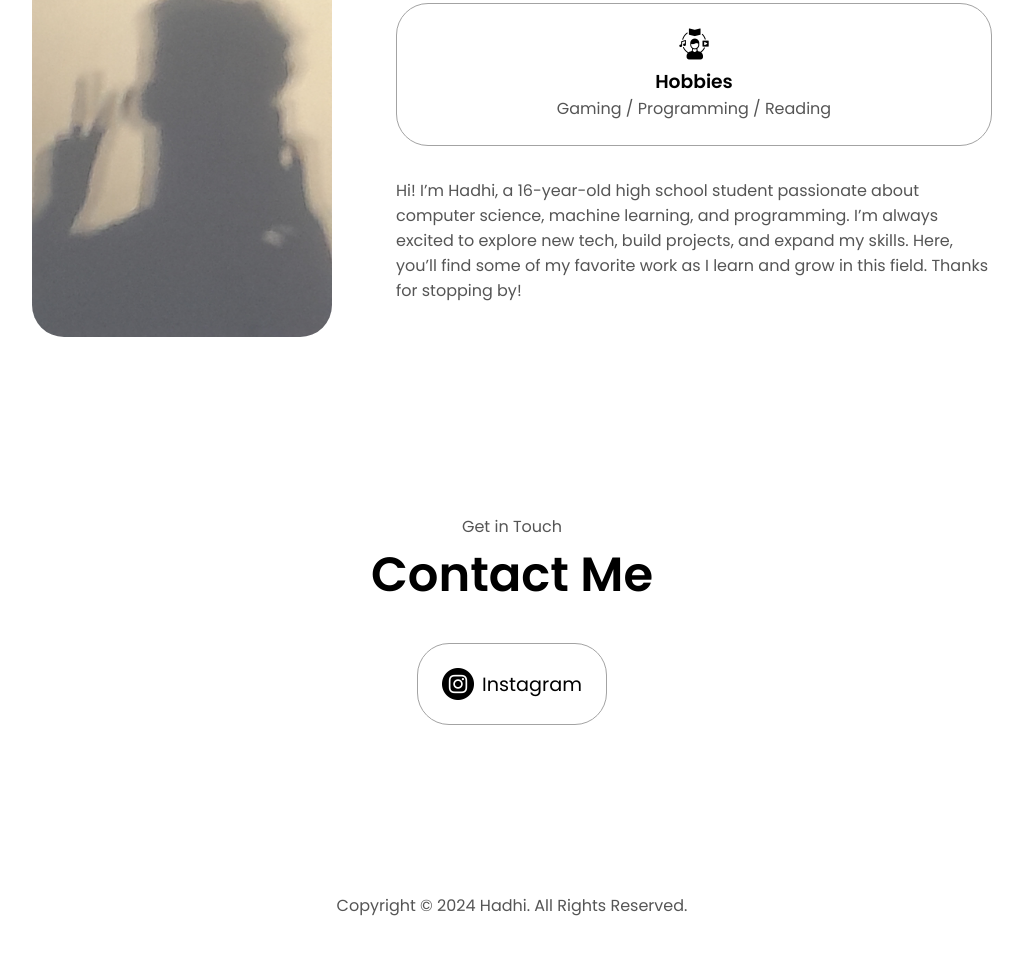
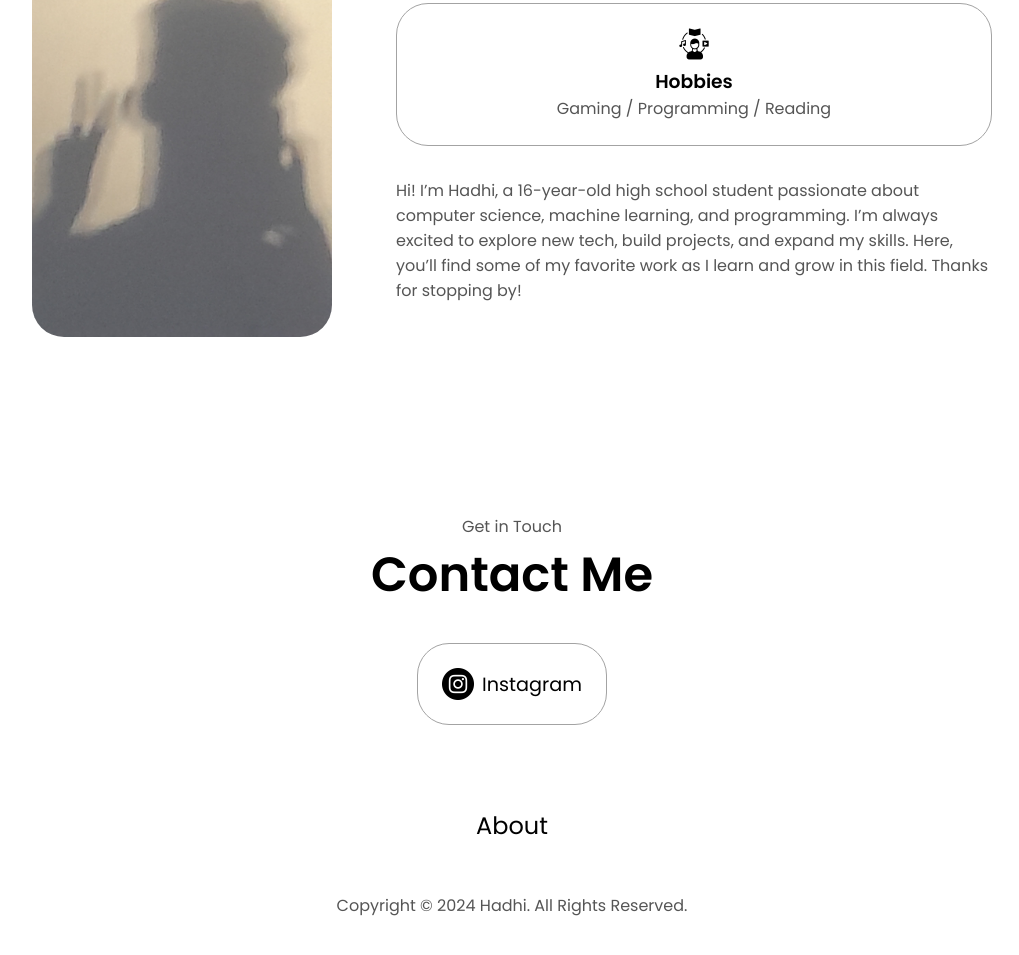
Before and after one commit to haaaddhiii/portfolio, a plain HTML site: page index.html in a window 1280 px wide. Shown: the part 1182-2137 px from the top of the page, without its empty margins (128-1147 px from the left). Drawn offline with Linux system fonts and the light colour scheme.

Commit message:
Update index.html

```diff
--- a/index.html
+++ b/index.html
@@ -382,10 +382,10 @@
       <nav>
         <div class="nav-links-container">
           <ul class="nav-links">
-            <!-- <li><a href="#about">About</a></li> -->
-            <!-- <li><a href="#experience">Experience</a></li> -->
-            <!-- <li><a href="#projects">Projects</a></li> -->
-            <!-- <li><a href="#contact">Contact</a></li> -->
+            <li><a href="#about">About</a></li>
+            <!-- <li><a href="#experience">Experience</a></li>
+            <li><a href="#projects">Projects</a></li>
+            <li><a href="#contact">Contact</a></li> -->
           </ul>
         </div>
       </nav>
```
